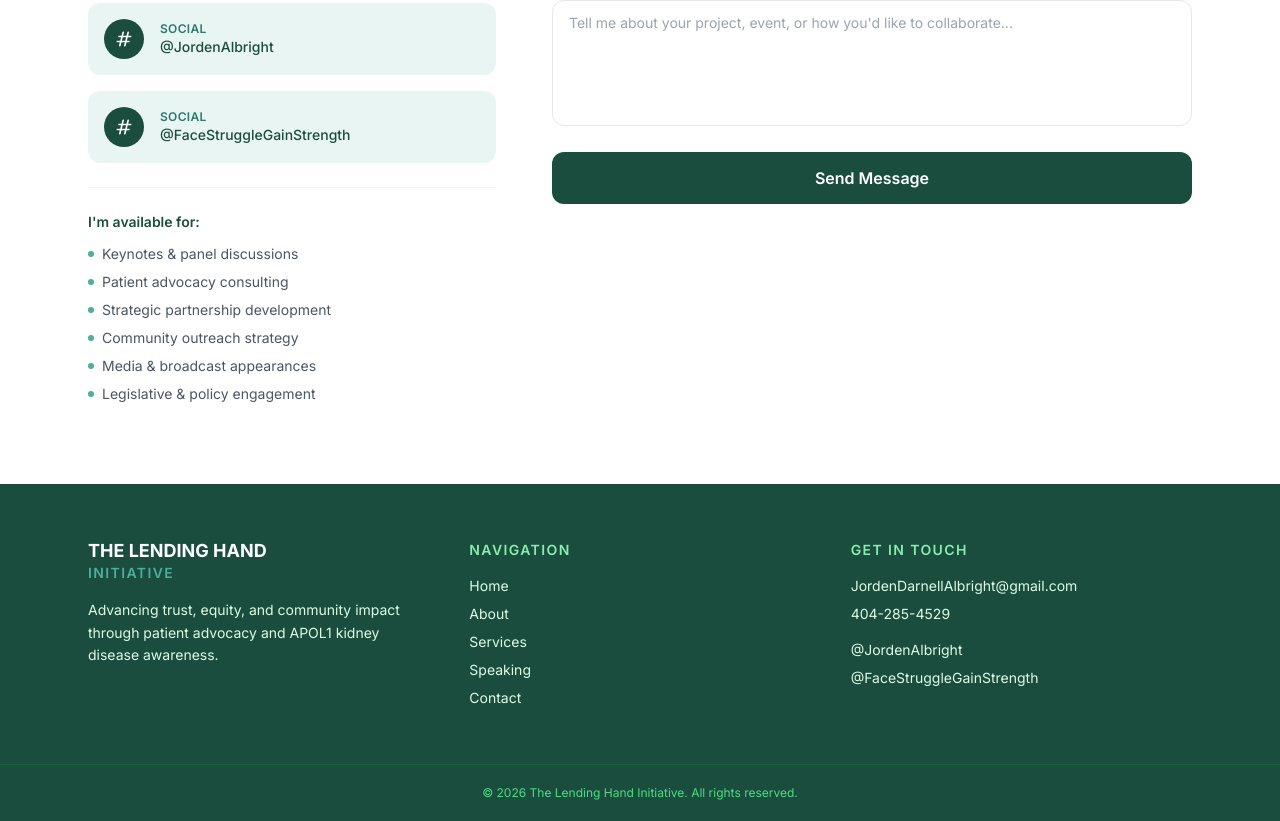
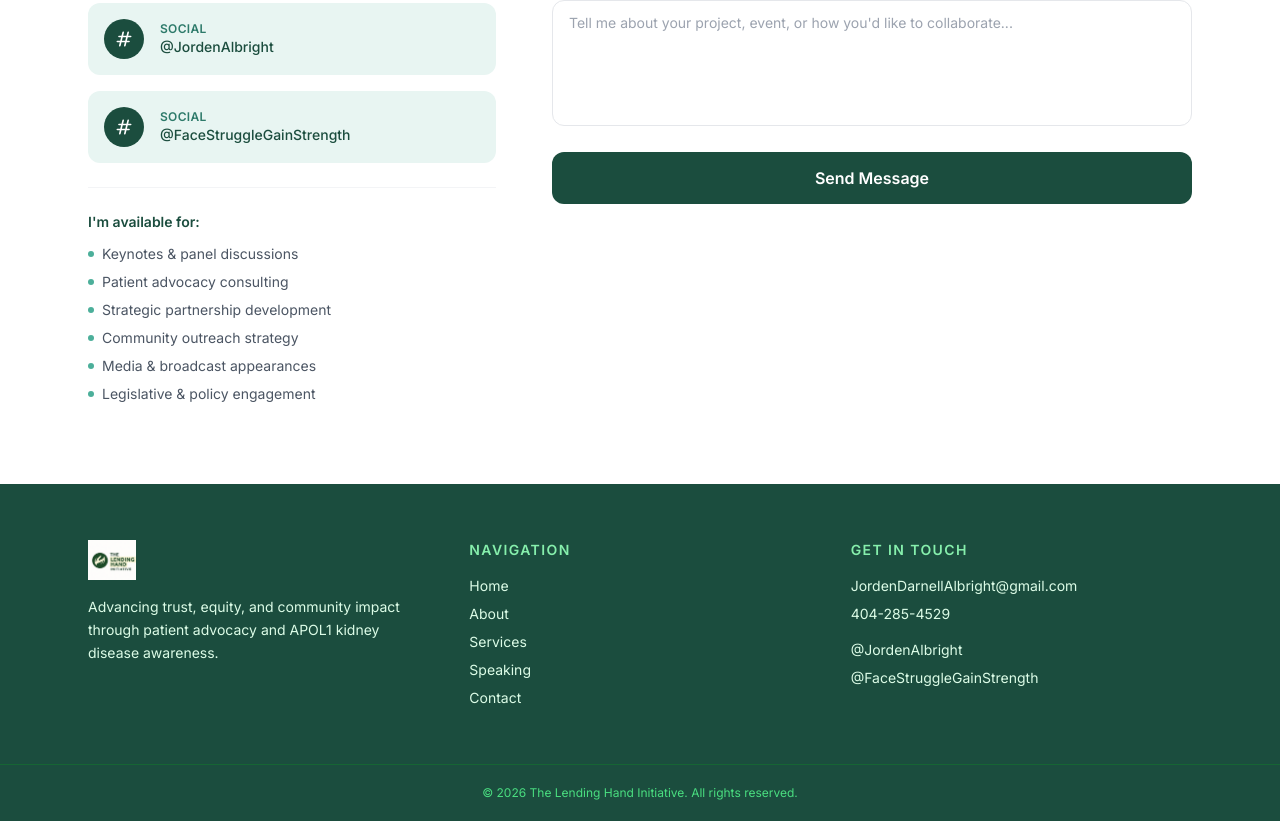
Before and after one commit to Jorden475/The-Lending-Hand-Initiative-, a Next.js app: page /contact in a window 1280 px wide. Shown: the part 773-1594 px from the top of the page. Built offline with nearby package versions, Linux system fonts and the light colour scheme.

Commit message:
Fix footer logo size — constrain to h-10

```diff
--- a/components/Footer.js
+++ b/components/Footer.js
@@ -1,14 +1,12 @@
 import Link from 'next/link';
+import Logo from './Logo';
 
 export default function Footer() {
   return (
     <footer className="bg-brand-dark text-white">
       <div className="max-w-6xl mx-auto px-6 py-14 grid md:grid-cols-3 gap-10">
         <div>
-          <div className="mb-4">
-            <p className="text-white font-bold text-lg leading-tight">THE LENDING HAND</p>
-            <p className="text-brand-accent text-sm font-semibold tracking-widest uppercase">Initiative</p>
-          </div>
+          <Logo className="h-10 w-auto mb-4" />
           <p className="text-sm text-green-100 leading-relaxed">
             Advancing trust, equity, and community impact through patient advocacy and APOL1 kidney disease awareness.
           </p>
```
